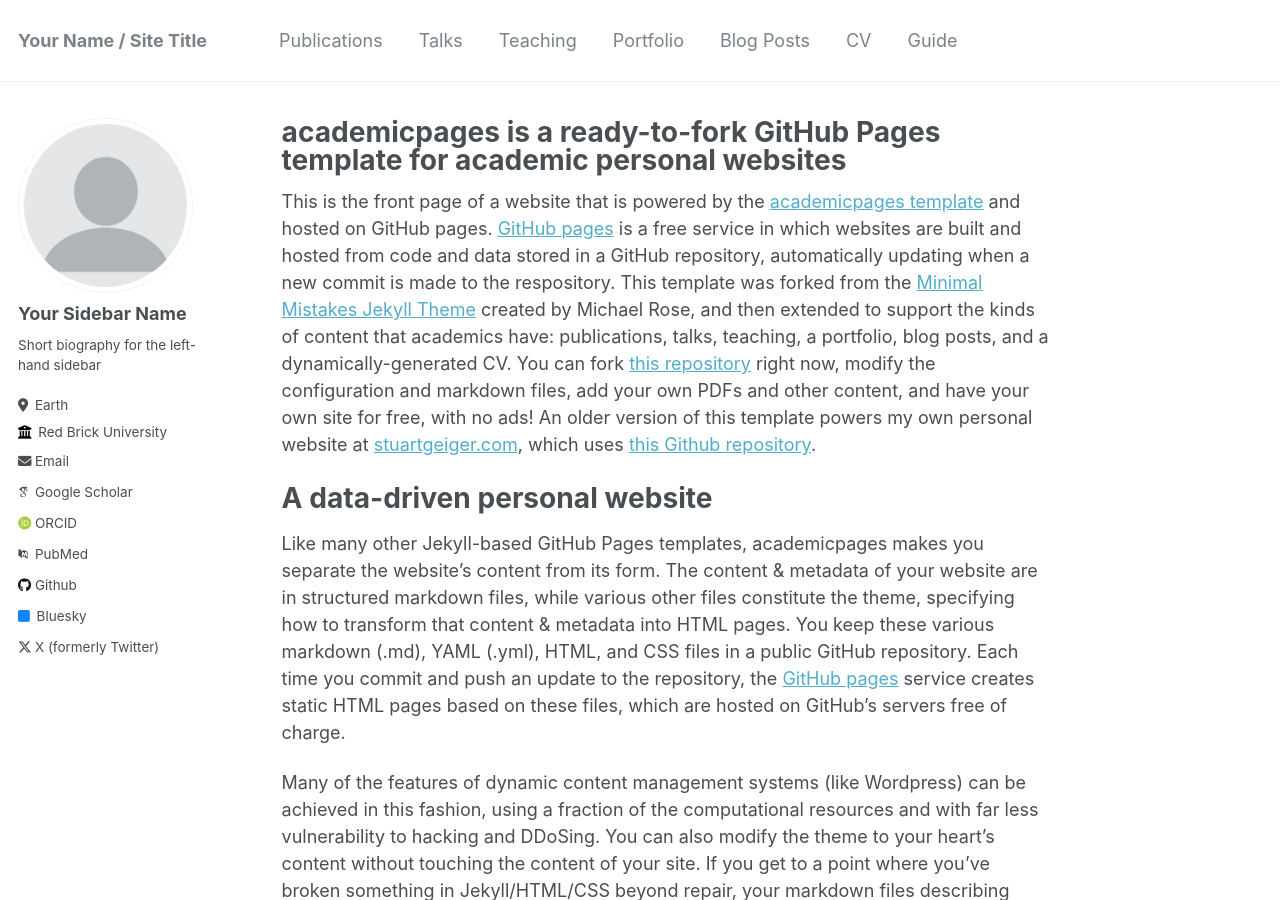
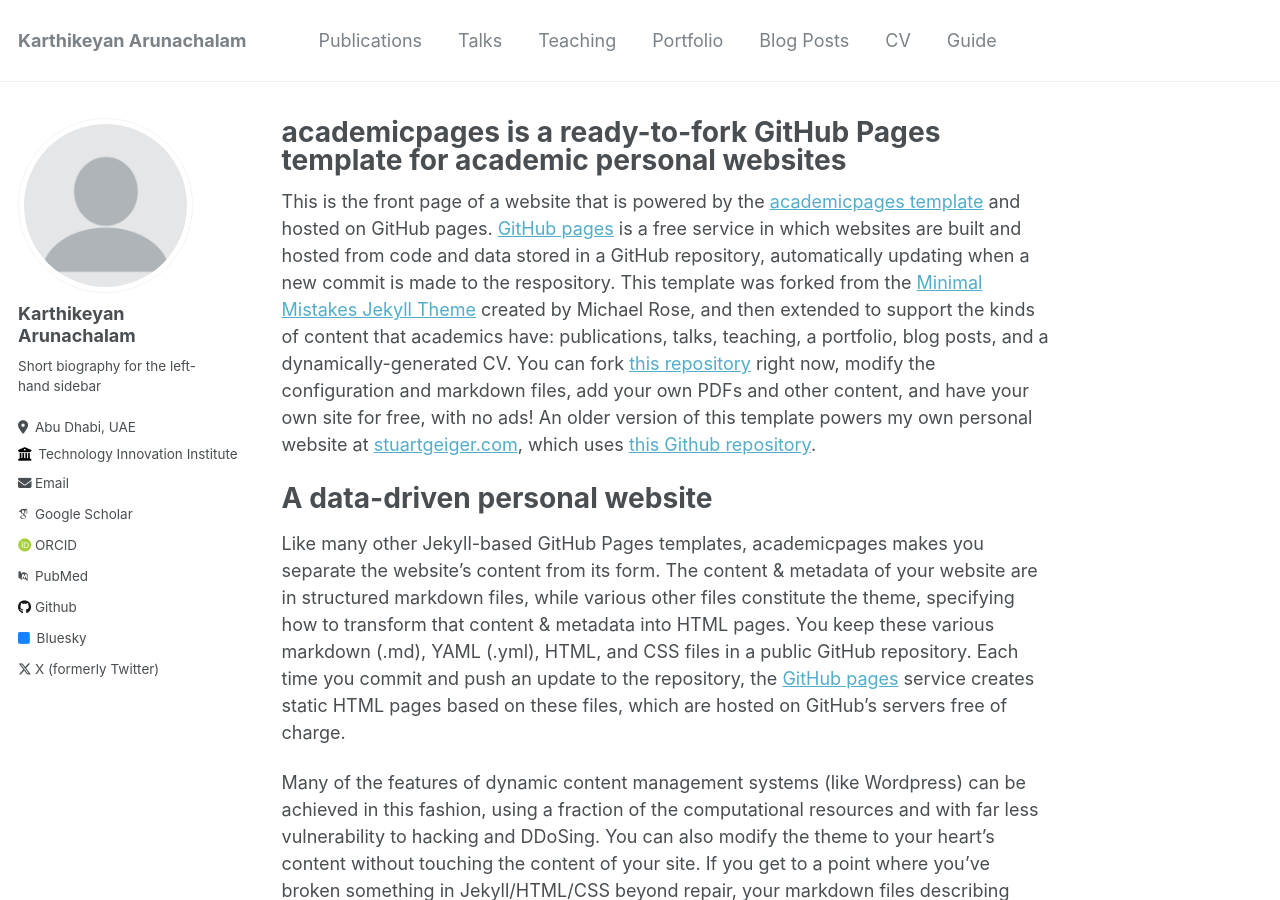
Before and after one commit to karthikeyansct/karthikeyan.github.io, a Jekyll site: the page built from _pages/about.md, in a window 1280 px wide and 900 px high. Built offline with Jekyll 4.4.1, drawn with Linux system fonts in a browser that asks for light colours; some web fonts are replaced.

Commit message:
Update _config.yml
updated config file

```diff
--- a/_config.yml
+++ b/_config.yml
@@ -8,7 +8,7 @@
 
 # Basic Site Settings
 locale                   : "en-US"
-title                    : "Your Name / Site Title"
+title                    : "Karthikeyan Arunachalam"
 title_separator          : "-"
 name                     : &name "Karthikeyan Arunachalam"
 description              : &description "personal description"
@@ -22,17 +22,17 @@ repository               : "academicpages/academicpages.github.io"
 author:
   # Biographic information
   avatar           : "profile.png"
-  name             : "Your Sidebar Name"
+  name             : "Karthikeyan Arunachalam"
   pronouns         : # example: "she/her"
   bio              : "Short biography for the left-hand sidebar"
-  location         : "Earth"
-  employer         : "Red Brick University"
+  location         : "Abu Dhabi, UAE"
+  employer         : "Technology Innovation Institute"
   uri              : # URL
-  email            : "none@example.org"
+  email            : "karthikeyansct@gmail.com"
 
   # Academic websites
   arxiv            : # URL - Update with the correct link to your profile
-  googlescholar    : "https://scholar.google.com/citations?user=PS_CX0AAAAAJ"
+  googlescholar    : "https://scholar.google.co.in/citations?user=Yd-LwI0AAAAJ&hl=en"
   impactstory      : # URL
   orcid            : "http://orcid.org/yourorcidurl"
   pubmed           : "https://www.ncbi.nlm.nih.gov/pubmed/?term=john+snow"
```
